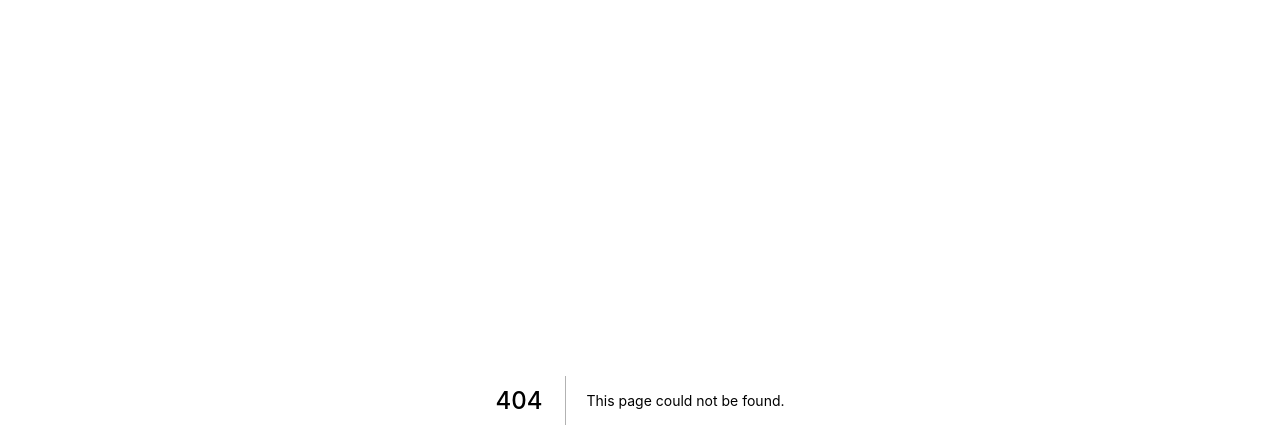
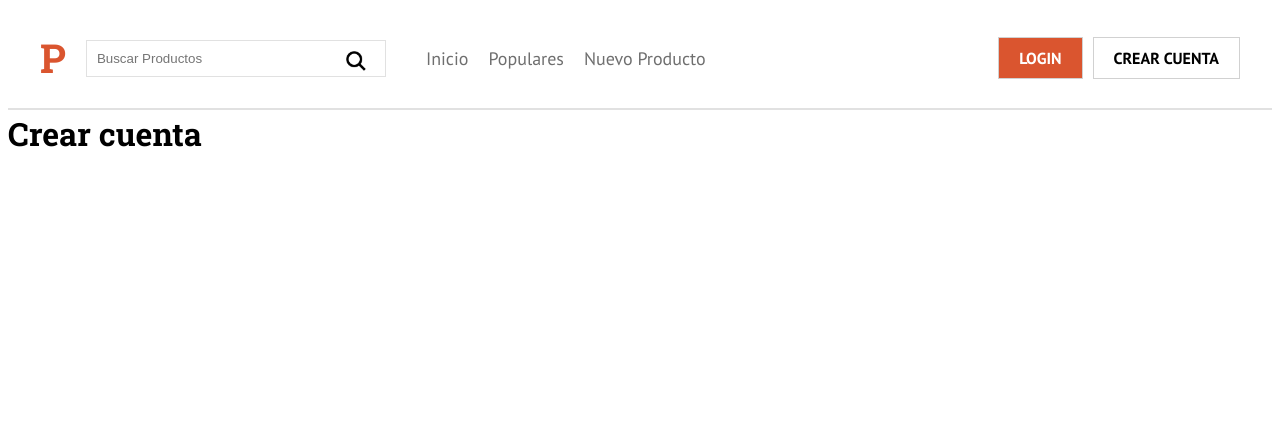
Before and after one commit to rbeltranmontijo/producthuntnext, a Next.js app: page /crear-cuenta in a window 1280 px wide. Before the commit this address had no page. Shown: the top 448 px of the page. Built offline with nearby package versions, Linux system fonts and the light colour scheme.

Commit message:
estilos en header y se crearon algunas paginas y se pusieron en las rutas

```diff
--- a/components/layout/Header.js
+++ b/components/layout/Header.js
@@ -40,11 +40,11 @@ const ParrafoConNombre = styled.p`
 `;
 
 const Header = () => {
-  const usuario = true;
+  const usuario = false;
   return (
     <HeaderStyled>
       <ContenedorHeader>
-        <div>
+        <DivContainer>
           <Link href="/">
             <a>
               <Logo>P</Logo>
@@ -53,7 +53,7 @@ const Header = () => {
 
           <Buscar />
           <Navegacion />
-        </div>
+        </DivContainer>
         <DivContainer>
           {usuario ? (
             <>
@@ -62,10 +62,10 @@ const Header = () => {
             </>
           ) : (
             <>
-              <Link href="/">
+              <Link href="/login">
                 <Boton bgColor="true">Login</Boton>
               </Link>
-              <Link href="/">
+              <Link href="/crear-cuenta">
                 <Boton>Crear Cuenta</Boton>
               </Link>
             </>
--- a/components/layout/Navegacion.js
+++ b/components/layout/Navegacion.js
@@ -1,19 +1,34 @@
 import React from "react";
 import Link from "next/link";
+import styled from "@emotion/styled";
+
+const Nav = styled.nav`
+  padding-left: 2rem;
+  a  {
+    font-size: 1.8rem;
+    margin-left: 2rem;
+    color: var(--gris2);
+    font-family: "PT Sans", sans-serif;
+
+    &:last-of-type {
+      margin-right: 0;
+    }
+  }
+`;
 
 const Navegacion = () => {
   return (
-    <nav>
+    <Nav>
       <Link href="/">
         <a>Inicio</a>
       </Link>
-      <Link href="/">
+      <Link href="/populares">
         <a>Populares</a>
       </Link>
-      <Link href="/">
+      <Link href="/nuevo-producto">
         <a>Nuevo Producto</a>
       </Link>
-    </nav>
+    </Nav>
   );
 };
 
--- a/components/ui/Buscar.js
+++ b/components/ui/Buscar.js
@@ -1,11 +1,42 @@
 import React from "react";
+import styled from "@emotion/styled";
+import { css } from "@emotion/core";
+
+const InputText = styled.input`
+  border: 1px solid var(--gris3);
+  padding: 1rem;
+  min-width: 300px;
+`;
+
+const InputSubmit = styled.button`
+  height: 3rem;
+  width: 3rem;
+  display: block;
+  background-size: 4rem;
+  background-image: url("/static/img/buscador.png");
+  background-repeat: no-repeat;
+  position: absolute;
+  right: 2rem;
+  top: 1px;
+  background-color: white;
+  border: none;
+  text-indent: -9999px;
+
+  &:hover {
+    cursor: pointer;
+  }
+`;
+
+const FormPosition = styled.form`
+  position: relative;
+`;
 
 const Buscar = () => {
   return (
-    <form action="">
-      <input type="text" />
-      <button type="submit">Buscar</button>
-    </form>
+    <FormPosition>
+      <InputText type="text" placeholder="Buscar Productos" />
+      <InputSubmit type="submit">Buscar</InputSubmit>
+    </FormPosition>
   );
 };
 
--- a/pages/nosotros.js
+++ b/pages/crear-cuenta.js
@@ -1,14 +1,13 @@
+import Layout from "../components/layout/Layout";
 import React from "react";
-import Layout from "../components/layout/Layout";
 
-const Nosotros = () => {
+const CrearCuenta = () => {
   return (
     <div>
       <Layout>
-        <h1>Nosotros</h1>
+        <h1>Crear cuenta</h1>
       </Layout>
     </div>
   );
 };
-
-export default Nosotros;
+export default CrearCuenta;
```
Also changed, not shown: pages/buscar.js (added, +13 -0 lines), pages/login.js (added, +13 -0 lines), pages/nuevo-producto.js (added, +13 -0 lines), pages/populares.js (added, +13 -0 lines).
